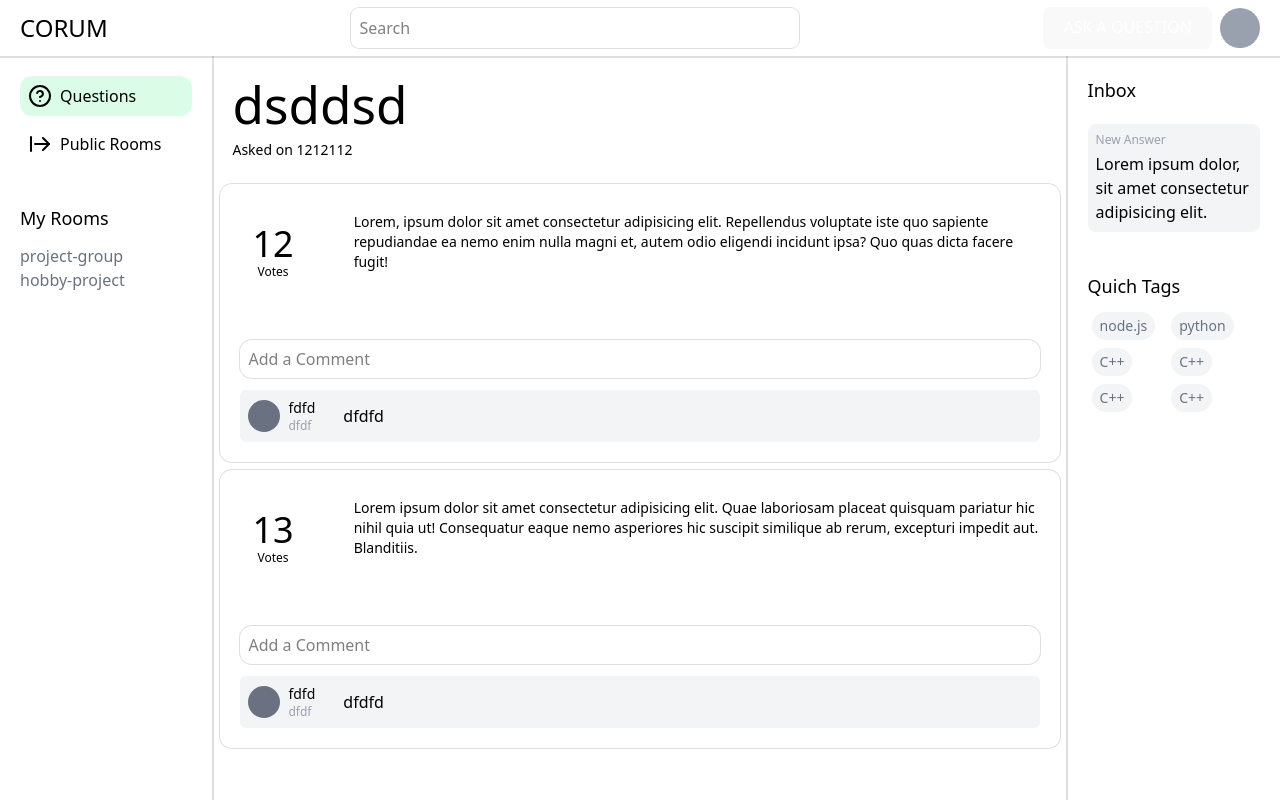
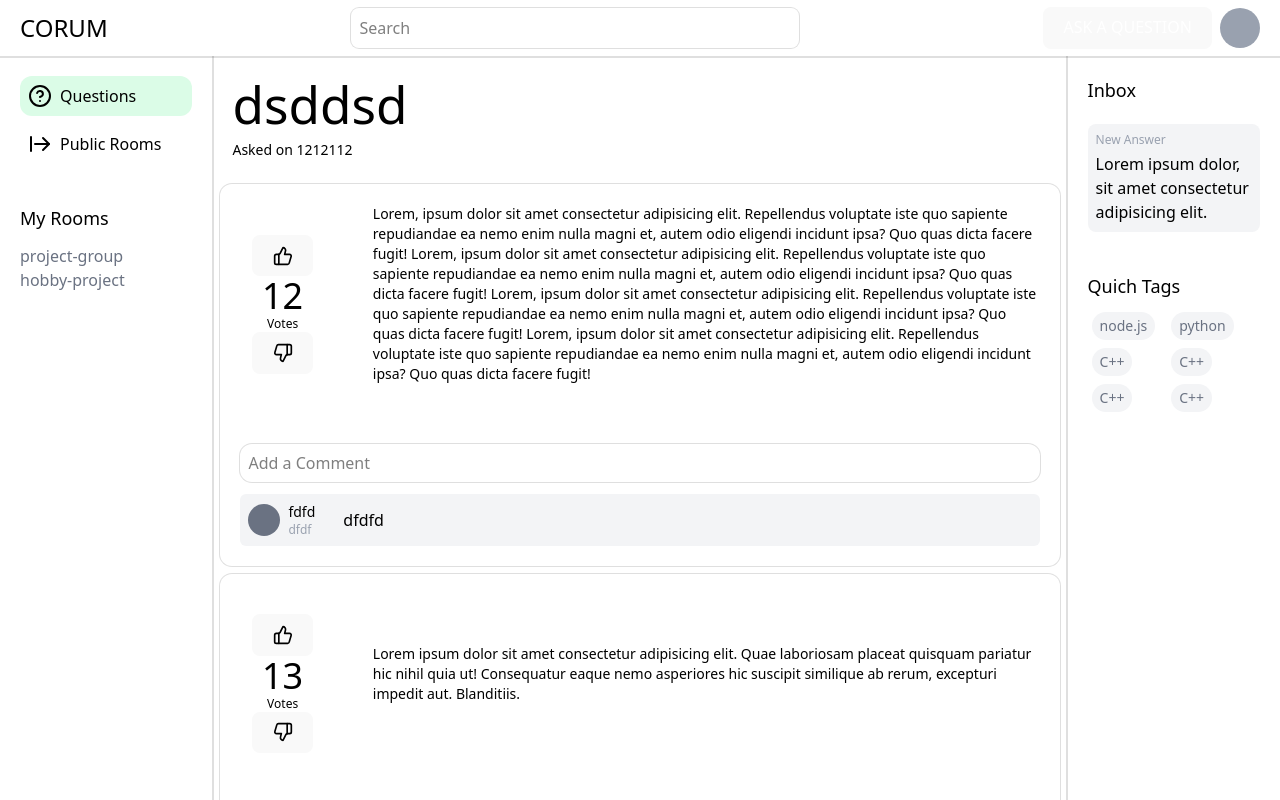
Before and after one commit to nearHaan/corum-frontend, a React (Vite) app: page /question/dsddsd in a window 1280 px wide. Shown: the top 800 px of the page. Built offline with nearby package versions, Linux system fonts and the light colour scheme.

Commit message:
add upvote downvote

```diff
--- a/src/components/ForumElem.tsx
+++ b/src/components/ForumElem.tsx
@@ -1,3 +1,5 @@
+import { ThumbsDownIcon, ThumbsUpIcon } from "lucide-react";
+
 type CommentsObject = {
   id: string;
   username: string;
@@ -18,12 +20,53 @@ export const ForumElement: React.FC<ForumElementProps> = ({
   desc,
   comments,
 }) => {
+  async function onUpVote() {
+    try {
+      const response = await fetch(`http://localhost:3000/${id}/upvote`, {
+        method: "POST",
+        headers: {
+          "Content-type": "application/json",
+        },
+      });
+
+      if (!response || response.status !== 200) {
+        throw new Error("Something went wrong");
+      }
+    } catch (err) {
+      console.log(err);
+    }
+  }
+
+  async function onDownVote() {
+    try {
+      const response = await fetch(`http://localhost:3000/${id}/downvote`, {
+        method: "POST",
+        headers: {
+          "Content-type": "application/json",
+        },
+      });
+
+      if (!response || response.status !== 200) {
+        throw new Error("Something went wrong");
+      }
+    } catch (err) {
+      console.log(err);
+    }
+  }
   return (
-    <div className="w-full h-min ring-1 ring-[#00000020] mb-2 rounded-xl flex flex-col">
+    <div className="w-full ring-1 ring-[#00000020] mb-2 rounded-xl flex flex-col">
       <div className="w-full flex items-center gap-x-2">
-        <div className="felx items-center justify-center flex-col py-10 px-8">
-          <p className="text-4xl">{votes.toString()}</p>
-          <p className="text-xs w-full text-center">Votes</p>
+        <div className="h-full flex items-center justify-start flex-col py-10 px-8">
+          <div className="flex flex-col items-center justify-center">
+            <button onClick={onUpVote}>
+              <ThumbsUpIcon size={20} />
+            </button>
+            <p className="text-4xl">{votes.toString()}</p>
+            <p className="text-xs w-full text-center">Votes</p>
+            <button onClick={onDownVote}>
+              <ThumbsDownIcon size={20} />
+            </button>
+          </div>
         </div>
         {/* <div className="h-20 w-0.5 bg-neutral-100"></div> */}
         <div className="w-full h-full p-5">
--- a/src/index.css
+++ b/src/index.css
@@ -39,15 +39,6 @@ button {
   transition: border-color 0.25s;
 }
 
-button:hover {
-  border-color: #646cff;
-}
-
-button:focus,
-button:focus-visible {
-  outline: 4px auto -webkit-focus-ring-color;
-}
-
 @theme {
   --breakpoint-illusBreak: 800px;
 }
--- a/src/pages/Home/tabs/QuestionExpanded.tsx
+++ b/src/pages/Home/tabs/QuestionExpanded.tsx
@@ -8,7 +8,7 @@ export default function QuestionExpandedPage() {
     {
       id: "sdsd",
       votes: 12,
-      desc: "Lorem, ipsum dolor sit amet consectetur adipisicing elit. Repellendus voluptate iste quo sapiente repudiandae ea nemo enim nulla magni et, autem odio eligendi incidunt ipsa? Quo quas dicta facere fugit!",
+      desc: "Lorem, ipsum dolor sit amet consectetur adipisicing elit. Repellendus voluptate iste quo sapiente repudiandae ea nemo enim nulla magni et, autem odio eligendi incidunt ipsa? Quo quas dicta facere fugit! Lorem, ipsum dolor sit amet consectetur adipisicing elit. Repellendus voluptate iste quo sapiente repudiandae ea nemo enim nulla magni et, autem odio eligendi incidunt ipsa? Quo quas dicta facere fugit! Lorem, ipsum dolor sit amet consectetur adipisicing elit. Repellendus voluptate iste quo sapiente repudiandae ea nemo enim nulla magni et, autem odio eligendi incidunt ipsa? Quo quas dicta facere fugit! Lorem, ipsum dolor sit amet consectetur adipisicing elit. Repellendus voluptate iste quo sapiente repudiandae ea nemo enim nulla magni et, autem odio eligendi incidunt ipsa? Quo quas dicta facere fugit!",
       comments: [
         {
           id: "ddffd",
@@ -33,7 +33,7 @@ export default function QuestionExpandedPage() {
     },
   ]);
   return (
-    <div className="w-full h-full flex flex-col p-2 items-center justify-center">
+    <div className="w-full min-h-screen flex flex-col p-2 items-center justify-center">
       <div className="flex flex-col w-full mb-3 p-3">
         <h1 className="text-2xl text-black">{questionId}</h1>
         <p className="text-sm mt-2">Asked on 1212112</p>
```
